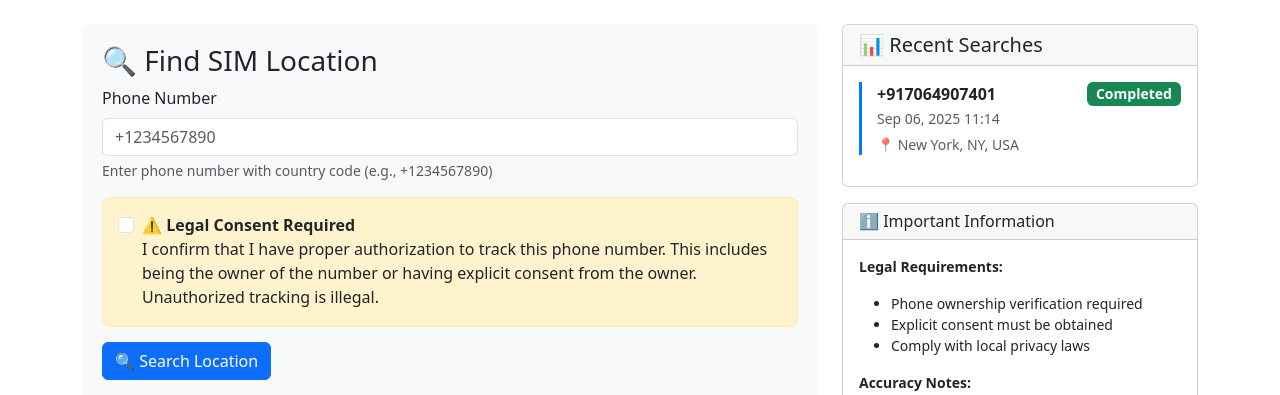
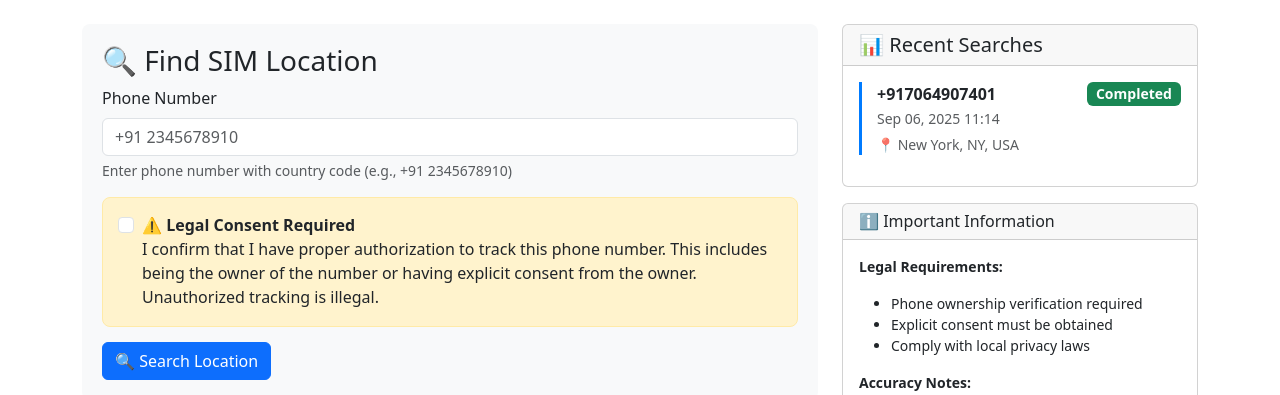
Before and after one commit to AlokKumar-04/sim_location_tracker, a Django app: page / in a window 1280 px wide. Shown: the part 56-451 px from the top of the page. Run offline with Django 5.2, Linux system fonts and the light colour scheme; a user stored in the database is signed in; data comes from the database, SQL or seed files in the repository; parts of the project's set-up code (start-up, migrations or seed data) failed here and were passed over; some libraries are stand-ins or nearby versions.

Commit message:
Improve UI

```diff
--- a/templates/location_tracker/dashboard.html
+++ b/templates/location_tracker/dashboard.html
@@ -8,8 +8,8 @@
             <form id="locationForm">
                 <div class="mb-3">
                     <label for="phoneNumber" class="form-label">Phone Number</label>
-                    <input type="tel" class="form-control" id="phoneNumber" placeholder="+1234567890" required>
-                    <div class="form-text">Enter phone number with country code (e.g., +1234567890)</div>
+                    <input type="tel" class="form-control" id="phoneNumber" placeholder="+91 2345678910" required>
+                    <div class="form-text">Enter phone number with country code (e.g., +91 2345678910)</div>
                 </div>
 
                 <div class="consent-box">
```
